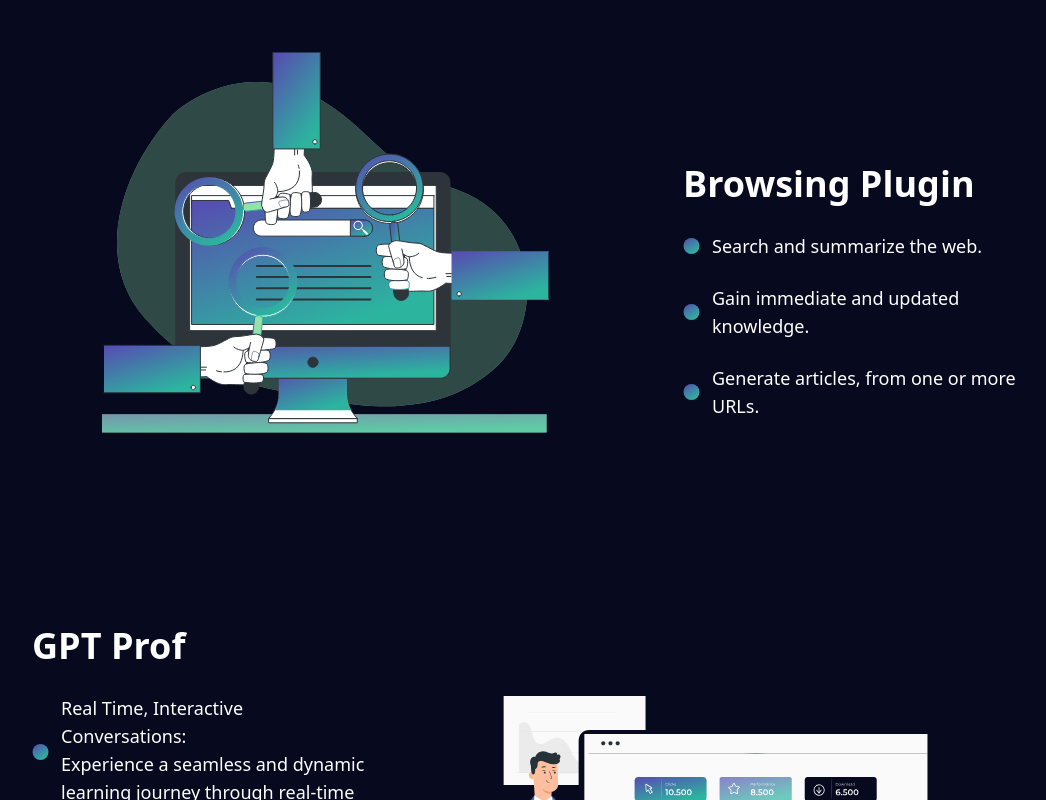
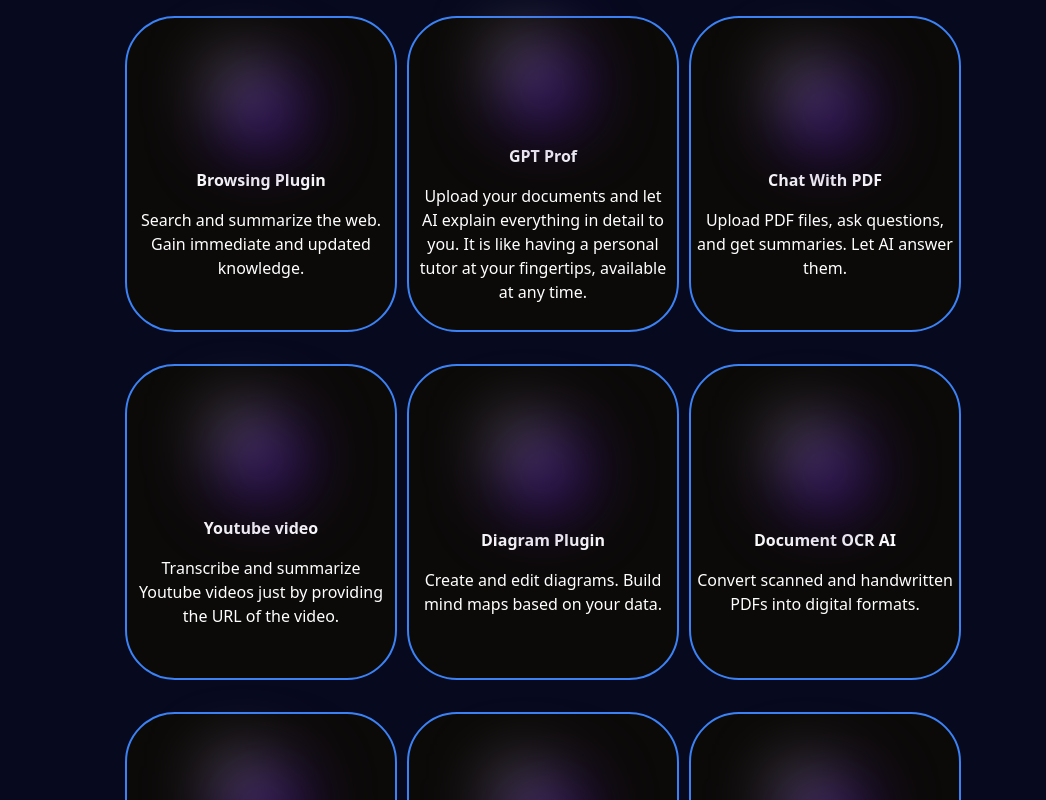
Before and after one commit to shahzaibimran7/GPT-GUIDER, a React (Create React App) app: page / in a window 1280 px wide. Shown: the part 780-1580 px from the top of the page, without its empty margins (108-1154 px from the left). Built offline with nearby package versions, Linux system fonts and the light colour scheme; grey boxes are pictures that could not be loaded.

Commit message:
feature page addition

```diff
--- a/src/App.js
+++ b/src/App.js
@@ -9,6 +9,7 @@ import DGPlugin from './components/DGPlugin'
 import YTTranscription from './components/YTTranscription'
 import QnA from './components/QnA'
 import Footer from './components/Footer'
+import Feature from './Pages/Feature'
 
 // const CornerDivs = () => {
 //   return (
@@ -45,6 +46,7 @@ function App() {
     <div className="relative bg-[#07091E] min-h-screen min-w-screen pt-6 xl:px-[140px] lg:px-[100px]">
       <Navbar />
       <Hero />
+      <Feature />
       <BrowsingPlugin />
       <GptProf />
       <DocumentOCR />
--- a/src/Pages/Feature.jsx
+++ b/src/Pages/Feature.jsx
@@ -1,6 +1,6 @@
 import React from 'react'
 import Card from '../components/Card'
-import icon1 from '../Assets/CardsLogo/ion_play.svg'
+// import icon1 from '../Assets/CardsLogo/ion_play.svg'
 const Feature = () => {
   return (
     <div className="container mx-auto py-8">
@@ -25,7 +25,7 @@ const Feature = () => {
           <Card title="Document OCR AI" icon="icon" description="Convert scanned and handwritten PDFs into digital formats." />
         </div>
         <div className="m-4 sm:w-1/2 md:w-1/2 lg:w-1/3 xl:w-1/4">
-          <Card title="Audio Transcription" icon={icon1} description="Upload an audio/MP4 file and get the transcribed text with a summary." />
+          <Card title="Audio Transcription" icon="icon1" description="Upload an audio/MP4 file and get the transcribed text with a summary." />
         </div>
         <div className="m-4 sm:w-1/2 md:w-1/2 lg:w-1/3 xl:w-1/4">
           <Card title="Video Summarization" icon="icon" description="Upload a video and get the transcribed text with a summary." />
--- a/src/components/Card.jsx
+++ b/src/components/Card.jsx
@@ -1,27 +1,8 @@
-// import React from 'react'
-
-// const Card = props => {
-//   return (
-//     <div className="w-[20rem] border-[ 2px solid var(--blue, #642CB6)] h-[18.75rem] text-white bg-stone-950 rounded-[3.125rem] border-3 p-2  flex flex-col justify-center alig items-center  " style={{ border: '2px solid var(--blue, #642CB6)' }}>
-//       <div className="w-[5.25rem] h-[5.25rem] rounded-[10.5rem] bg-[#3A1078] blur-[34px] relative">
-//         <div className="h-[2.625rem] w-[2.625] z-10 absolute">{props.icon}</div>
-//       </div>
-//       <div>
-//         <div className="leading-8 font-black py-[1rem] text-base text-center fontbold">{props.title}</div>
-//         <div className="text-center  font-medium text-base" style={{ width: '17.375rem' }}>
-//           {props.description}
-//         </div>
-//       </div>
-//     </div>
-//   )
-// }
-
-// export default Card
 import React from 'react'
 
 const Card = props => {
   return (
-    <div className="w-[20rem] border-2 border-blue-500 h-[18.75rem] text-white bg-stone-950 rounded-[3.125rem] p-2 flex flex-col justify-center items-center">
+    <div className="w-[17rem] border-2 border-blue-500 h-[19.75rem] text-white bg-stone-950 rounded-[3.125rem] p-2 flex flex-col justify-center items-center">
       <div className="w-[5.25rem] h-[5.25rem] rounded-[10.5rem] bg-[#3A1078] blur-[34px] relative">
         <div className="h-[2.625rem] w-[2.625rem] z-10 absolute top-0 left-0">
           {/* Display the icon */}
@@ -29,8 +10,8 @@ const Card = props => {
         </div>
       </div>
       <div>
-        <div className="leading-8 font-black py-[1rem] text-base text-center font-bold">{props.title}</div>
-        <div className="text-center font-medium text-base" style={{ width: '17.375rem' }}>
+        <div className=" font-black py-[1rem] text-base text-center font-bold">{props.title}</div>
+        <div className="text-center font-medium text-base font-medium" style={{ width: '16rem' }}>
           {props.description}
         </div>
       </div>
```
